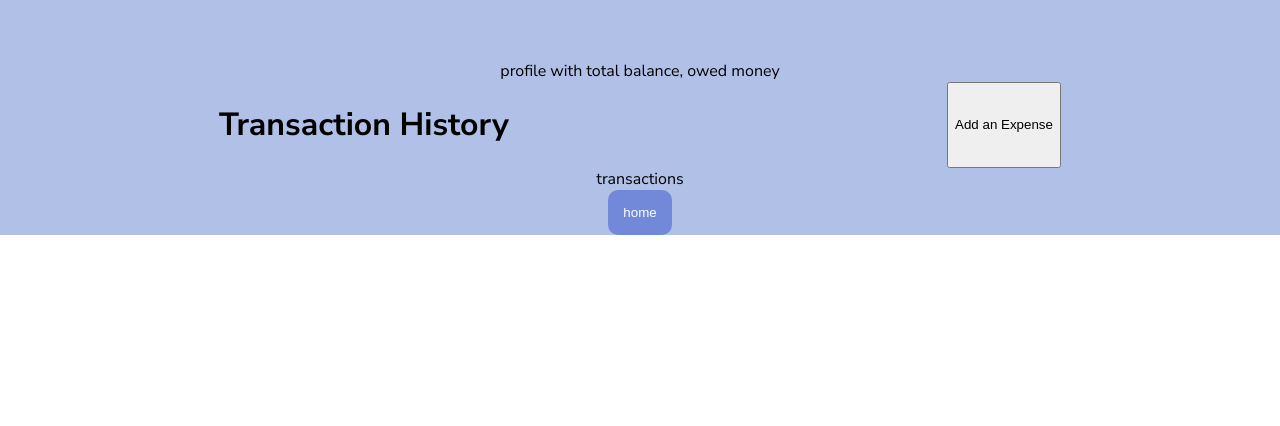
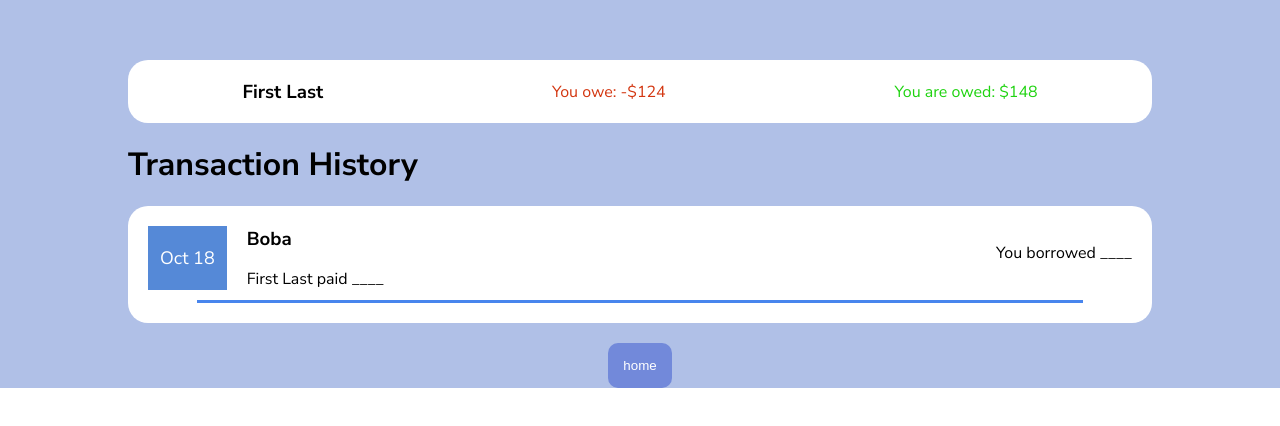
Before and after one commit to ManagemateUCLA/managemate-frontend, a React (Create React App) app in the folder managemate/: page /transaction in a window 1280 px wide. Shown: the top 426 px of the page. Built offline with nearby package versions, Linux system fonts and the light colour scheme.

Commit message:
Transaction Page UI

```diff
--- a/managemate/src/pages/about.js
+++ b/managemate/src/pages/about.js
@@ -6,8 +6,7 @@ import { HashLink as Link } from 'react-router-hash-link';
 import axios from "axios";
 
 const register = async() => {
-    const name = document.getElementById("first").value;
-    const last = document.getElementById("last").value;
+    const name = document.getElementById("name").value;
     const email = document.getElementById("register-email").value;
     const password = document.getElementById("register-password").value;
     console.log(name);
@@ -32,8 +31,10 @@ const login = async() => {
         email,
         password,
     };
+
+    console.log(params);
     try {
-        const res = await axios.post("/auth/login", { params });
+        const res = await axios.post("/auth/login/", { params });
         console.log(res.data);
     } catch (err) {
         console.error(err.response.data);
@@ -80,7 +81,7 @@ const About = () => {
                     <input type="text" id="login-password" />
 
                     <input className='formSubmit' type="submit" value="Login"
-                    onClick={login}/>
+                    onClick={() => login}/>
 
                     <Link to='/Home'>
                         <Button>Home</Button>
@@ -98,10 +99,8 @@ const About = () => {
 
                 <form className='form'>
                     <h2 style={{textAlign: 'center', marginTop: '0px'}}>Register:</h2>
-                    <label>First Name:</label>
-                    <input type="text" id="first" />
-                    <label>Last Name:</label>
-                    <input type="text" id="last" />
+                    <label>Name:</label>
+                    <input type="text" id="name" />
                     <label>Email: </label>
                     <input type="text" id="register-email" />
                     <label>Password: </label>
--- a/managemate/src/pages/home.js
+++ b/managemate/src/pages/home.js
@@ -26,7 +26,7 @@ function Home() {
                         <p>First Last</p>
                         <p>Owes an amount</p>
                     </div>
-                    <div style={styles.bar}></div>
+                    <div className='bar'></div>
                 </div>
             </div>
         </div>
@@ -44,11 +44,6 @@ const styles = {
         alignItems: "center",
         padding: "10px",
     },
-    bar: {
-        backgroundColor: "#4885ED",
-        height: "3px",
-        width: "90%",
-    }
   }
 
 export default Home;
--- a/managemate/src/pages/transaction.js
+++ b/managemate/src/pages/transaction.js
@@ -1,27 +1,65 @@
 import React from 'react';
 import '../styles/general.css';
 import Button from 'react-bootstrap/Button';
-import logo from '../components/logo.png';
 import { HashLink as Link } from 'react-router-hash-link';
 
 function Transaction() {
   return (
     <div className='background'>
-        <div>profile with total balance, owed money</div>
-        <div className='row'>
-            <h1>
-                Transaction History
-            </h1>
-            <Button>Add an Expense</Button>
+        <div className='row' style={{width: '80%', backgroundColor:'#FFFFFF', borderRadius:'20px', alignItems: 'center'}}>
+            <h3>First Last</h3>
+            <p style={{color: '#D33610'}}>You owe: -$124</p>
+            <p style={{color: '#1FD310'}}>You are owed: $148</p>
         </div>
-        <div className='row'>
-            transactions
+        <div className='column' style={{width: '100%', margin:'20px', justifyContent: 'center', alignItems: 'center'}}>
+            <div className='row' style={{width: '80%', marginBottom:'20px', justifyContent: 'space-between', alignItems: 'center'}}>
+                <h1 style={{margin: '0px'}}>Transaction History</h1>
+            </div>
+            <div className='column' style={{width: '80%', backgroundColor:'#FFFFFF', borderRadius:'20px'}}>
+                <div style={styles.transactionCard}>
+                    <div className='row' style={{marginBottom: '10px'}}>
+                        <div style={{display: 'flex', flexDirection: 'row', width: '80%'}}>
+                            <div style={styles.dateBox}>Oct 18</div>
+                            <div>
+                                <h3 style={{margin:'0px'}}>Boba</h3>
+                                <p style={{marginBottom:'0px'}}>First Last paid ____</p>
+                            </div>
+                        </div>
+                        <div style={{marginLeft: 'auto'}}>
+                            <p>You borrowed ____</p>
+                        </div>
+                    </div>
+                    <div className='bar'></div>
+                </div>
+            </div>
         </div>
         <Link to='/Home'>
             <Button className='button'>home</Button>
         </Link>
     </div>
+
   );
 }
 
+const styles = {
+    transactionCard: {
+        display: "flex",
+        flexDirection: "column",
+        justifyContent: "center",
+        alignItems: "center",
+        padding: "20px",
+    },
+    dateBox: {
+        display: "flex",
+        flexDirection: "column",
+        justifyContent: "center",
+        alignItems: "center",
+        backgroundColor: "#5589D7",
+        width: '10%',
+        color: '#FFFFFF',
+        fontSize: '18px',
+        marginRight: '20px'
+    }
+  }
+
 export default Transaction;
--- a/managemate/src/styles/general.css
+++ b/managemate/src/styles/general.css
@@ -84,3 +84,9 @@
     text-decoration: none;
     color: #4885ED;
 }
+
+.bar {
+    background-color: #4885ED;
+    height: 3px;
+    width: 90%;
+}
```
